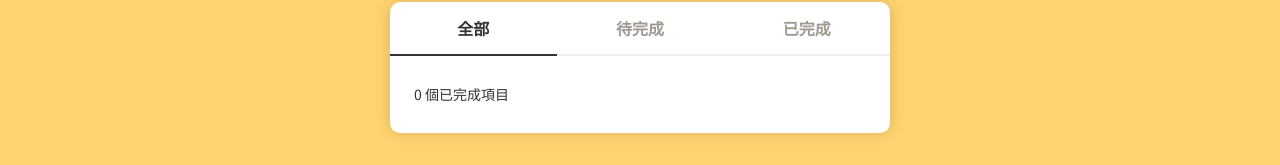
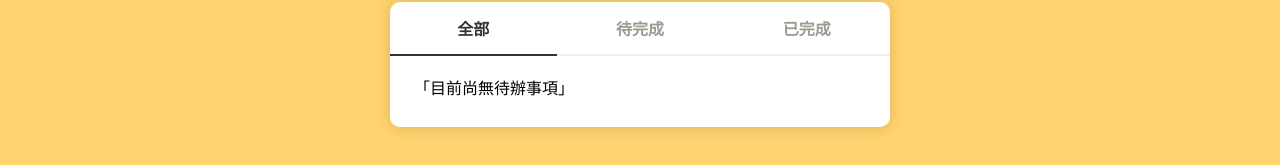
Before and after one commit to suandme/vue-w3-homework, a Vue app: page / in a window 1280 px wide. Shown: the part 1740-1905 px from the top of the page. Built offline with nearby package versions, Linux system fonts and the light colour scheme.

Commit message:
調整API問題

```diff
--- a/src/views/HomeView.vue
+++ b/src/views/HomeView.vue
@@ -95,6 +95,7 @@ const CheckoutToken=async ()=>{
       if (output!='' && output.split('=')[0]=="hexschooltoken")
       {
            CheckToken.value= output.split('=')[1];
+           console.log( CheckToken.value);
            const res = await axios.get(`${ApiUrl}users/checkout`, {
                           headers: {
                               Authorization:  CheckToken.value,
@@ -166,7 +167,7 @@ const PostTodosContenSend=async ()=>{
          {PostTodosContenrequired.value=false; alert(`尚未取得Token`);}
 
      if (requiredALL.value)
-      {
+      { console.log("PostTodosConten",PostTodosConten.value);
            const res = await axios.post(`${ApiUrl}todos`,PostTodosConten.value, {
                           headers: {
                               Authorization:  CheckToken.value,
@@ -174,7 +175,7 @@ const PostTodosContenSend=async ()=>{
                       });
            if (res.data.status)
                 {
-                  PostTodosConten.value=[];
+                  PostTodosConten.value={ ...PostTodosConten};
                   GetTodosList();
                 }
       }
@@ -197,6 +198,7 @@ const PutTodosConten=(todo)=>{
 const PutTodosContenSend=async ()=>{
 
 try {
+
    const res = await axios.put(`${ApiUrl}todos/${PutTodosid.value}`,PostTodosConten.value, {
                           headers: {
                               Authorization:  CheckToken.value,
@@ -204,10 +206,11 @@ try {
                       });
            if (res.data.status)
                 {
+                  ButtonStatus.value=true;
+                  PostTodosConten.value={ ...PostTodosConten};
                   alert(`${res.data.message}`);
                   GetTodosList();
-                  ButtonStatus.value=true;
-                  PostTodosConten.value.content='';
+
                 }
 
 
@@ -229,7 +232,7 @@ try {
                       });
            if (res.data.status)
                 {
-                  alert(`${res.data.message}`);
+                 // alert(`${res.data.message}`);
                   GetTodosList();
                 }
 
@@ -245,7 +248,7 @@ try {
 const PatchTodosContenSend=async (todo)=>{
 
 try {
-  console.log(CheckToken.value);
+
   const EditConten={ ...todo}
    const res = await axios.patch(`${ApiUrl}todos/${EditConten.id}/toggle`,{}, {
                           headers: {
@@ -362,7 +365,8 @@ const SingOut=()=>{
           <li><a href="#" @click.prevent="GetselectStaus(true)">已完成</a></li>
         </ul>
         <div class="todoList_items">
-          <ul class="todoList_item">
+          <span v-if="!filterTodosListData.length>0" >「目前尚無待辦事項」</span>
+          <ul class="todoList_item" v-if="filterTodosListData.length>0">
             <li v-for="todo in filterTodosListData" :key="todo.id">
               <label class="todoList_label">
                 <input class="todoList_input" v-model="todo.status" type="checkbox" value="true" @change.prevent="PatchTodosContenSend(todo)">
@@ -377,7 +381,7 @@ const SingOut=()=>{
 
             </li>
           </ul>
-          <div class="todoList_statistics">
+          <div class="todoList_statistics" v-if="filterTodosListData.length>0">
             <p> {{ GetTodosListData.filter(x=>x.status==true).length }} 個已完成項目</p>
           </div>
         </div>
```
